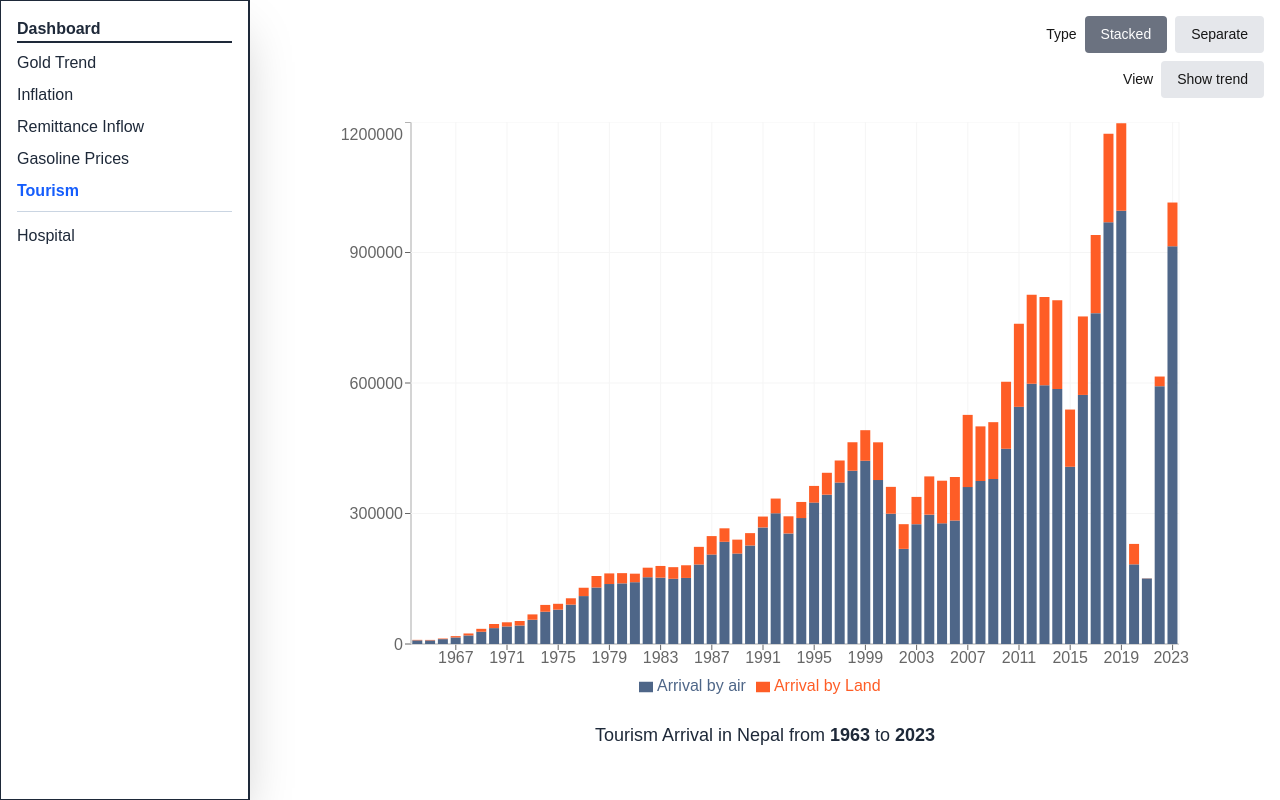
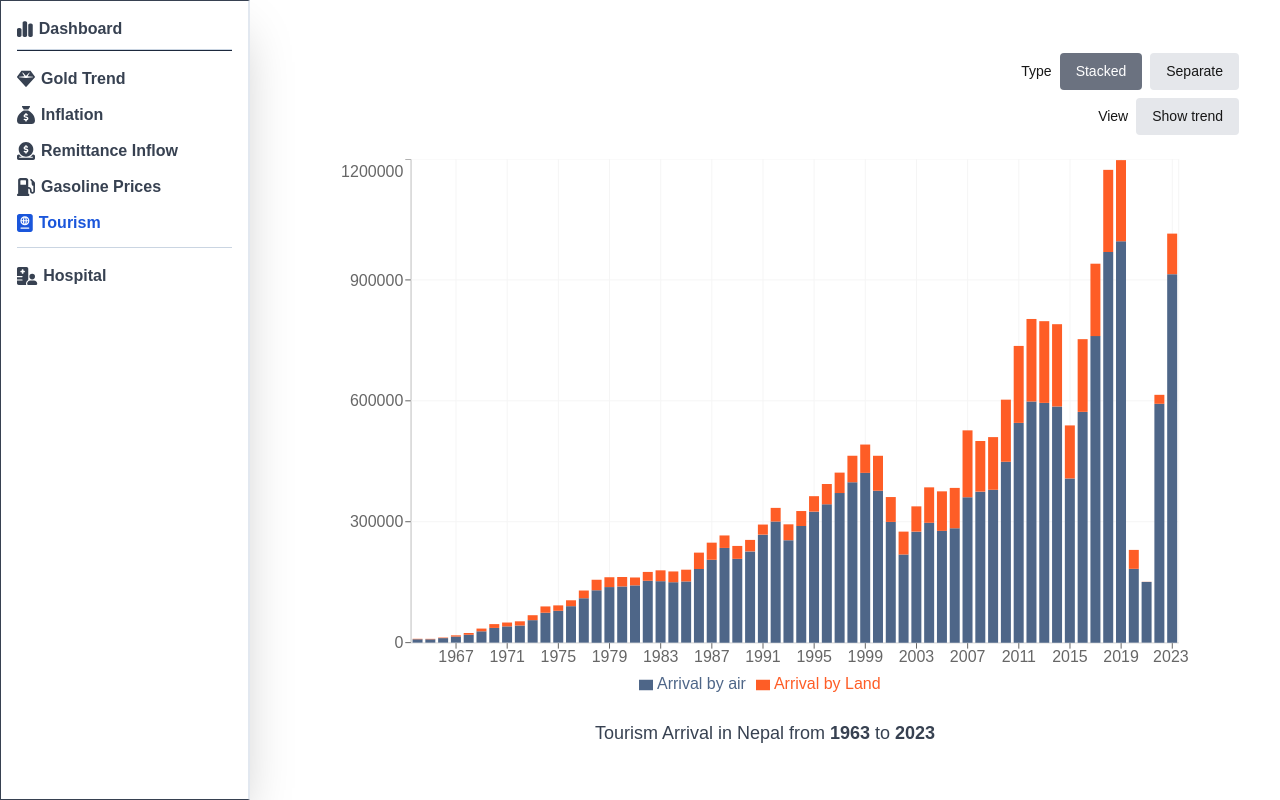
Before and after one commit to SagarMainali/visualized_nepal, a Next.js app: page /tourism in a window 1280 px wide. Built offline with nearby package versions, Linux system fonts and the light colour scheme.

Commit message:
added icons on sidebar and toggle feature

```diff
--- a/package.json
+++ b/package.json
@@ -10,6 +10,9 @@
     "postinstall": "flowbite-react patch"
   },
   "dependencies": {
+    "@fortawesome/fontawesome-svg-core": "^6.7.2",
+    "@fortawesome/free-solid-svg-icons": "^6.7.2",
+    "@fortawesome/react-fontawesome": "^0.2.2",
     "axios": "^1.9.0",
     "cheerio": "^1.0.0",
     "clsx": "^2.1.1",
--- a/src/app/(pages)/tourism/page.tsx
+++ b/src/app/(pages)/tourism/page.tsx
@@ -54,8 +54,8 @@ export default function Tourism() {
     return (
         tourismData
             ? (
-                <div className='h-full w-full flex flex-col items-center gap-6'>
-                    <div className='w-full flex flex-col items-end gap-2'>
+                <div className='h-full w-full flex flex-col items-center justify-center gap-6'>
+                    <div className='w-[95%] flex flex-col items-end gap-2'>
                         <div className='view-options'> Type
                             <span onClick={() => handleSelectionsChange('stacked')} className={selections.stacked ? 'selected' : ''}>Stacked</span>
                             <span onClick={() => handleSelectionsChange('separate')} className={!selections.stacked ? 'selected' : ''}>Separate</span>
@@ -64,7 +64,7 @@ export default function Tourism() {
                             <span onClick={() => handleSelectionsChange('trend')} className={selections.showTrend ? 'selected' : ''}>Show trend</span>
                         </div>
                     </div>
-                    <ResponsiveContainer width="85%" height="75%">
+                    <ResponsiveContainer width="85%" height="70%">
                         <ComposedChart data={tourismData} margin={{ left: 10, right: 10 }}>
                             <XAxis dataKey="year" />
                             <YAxis />
--- a/src/app/globals.css
+++ b/src/app/globals.css
@@ -16,9 +16,9 @@
 
 @theme {
   --color-golden: #ffd700;
-  --color-primary-blue: #155dfc;
+  --color-primary-blue: #1a56db;
   --color-primary-green: #4daf73;
-  --color-primary-gray: #1e2939;
+  --color-primary-gray: #374151;
   --color-light: #cad5e2;
 }
 
@@ -37,6 +37,14 @@ body {
 
 .b {
   border: 1px solid red;
+}
+
+aside > * {
+  @apply flex items-center gap-[6px];
+}
+
+.icon-h-default {
+  @apply text-[18px];
 }
 
 .active {
@@ -59,6 +67,6 @@ body {
   @apply bg-gray-500 text-white font-medium;
 }
 
-hr{
+hr {
   @apply text-light mb-1;
 }
--- a/src/components/Sidebar.tsx
+++ b/src/components/Sidebar.tsx
@@ -1,8 +1,10 @@
 'use client'
 
-import React from 'react'
+import { useState } from 'react'
 import Link from 'next/link'
 import { usePathname } from 'next/navigation'
+import { FontAwesomeIcon } from '@fortawesome/react-fontawesome';
+import { faBars, faChartSimple, faCircleDollarToSlot, faGasPump, faGem, faHospitalUser, faPassport, faSackDollar } from '@fortawesome/free-solid-svg-icons';
 
 export default function Sidebar() {
 
@@ -10,16 +12,49 @@ export default function Sidebar() {
 
     const isActive = (path: string) => path === pathname ? 'active' : '';
 
+    const [isMenuOpened, setIsMenuOpened] = useState(true);
+
     return (
-        <aside className="h-full w-[250px] border border-r-2 shadow-2xl flex flex-col p-4 gap-2 text-primary-gray">
-            <Link href='/' className={`font-semibold border-b-2 border-primary-gray ${isActive('/')}`}>Dashboard</Link>
-            <Link href='/gold-rate' className={isActive('/gold-rate')}>Gold Trend</Link>
-            <Link href='/inflation' className={isActive('/inflation')}>Inflation</Link>
-            <Link href='/remittance' className={isActive('/remittance')}>Remittance Inflow</Link>
-            <Link href='/gasoline-price' className={isActive('/gasoline-price')}>Gasoline Prices</Link>
-            <Link href='/tourism' className={isActive('/tourism')}>Tourism</Link>
+        <aside className={`h-full overflow-hidden border border-r-2 border-r-slate-200 shadow-2xl flex flex-col p-4 gap-3 text-primary-gray font-semibold ${isMenuOpened ? 'w-[250px]' : ''}`}>
+            <Link href='/' className={`${isActive('/')}`}>
+                <FontAwesomeIcon icon={faChartSimple} className={!isMenuOpened ? 'text-[22px]' : 'icon-h-default'} />
+                <span className={isMenuOpened ? '' : 'hidden'}>Dashboard</span>
+            </Link>
+            {/* <FontAwesomeIcon icon={faBars} className={`text-primary-gray cursor-pointer ${!isMenuOpened ? 'text-[22px]' : 'icon-h-default'}`} onClick={() => setIsMenuOpened(prev => !prev)} /> */}
+
+            <hr className='h-[2px] bg-slate-800 -mt-[4px]' />
+
+            <Link href='/gold-rate' className={isActive('/gold-rate')}>
+                <FontAwesomeIcon icon={faGem} className={!isMenuOpened ? 'text-[22px]' : 'icon-h-default'} />
+                <span className={isMenuOpened ? '' : 'hidden'}>Gold Trend</span>
+            </Link>
+
+            <Link href='/inflation' className={isActive('/inflation')}>
+                <FontAwesomeIcon icon={faSackDollar} className={!isMenuOpened ? 'text-[22px]' : 'icon-h-default'} />
+                <span className={isMenuOpened ? '' : 'hidden'}>Inflation</span>
+            </Link>
+
+            <Link href='/remittance' className={isActive('/remittance')}>
+                <FontAwesomeIcon icon={faCircleDollarToSlot} className={!isMenuOpened ? 'text-[22px]' : 'icon-h-default'} />
+                <span className={isMenuOpened ? '' : 'hidden'}>Remittance Inflow</span>
+            </Link>
+
+            <Link href='/gasoline-price' className={isActive('/gasoline-price')}>
+                <FontAwesomeIcon icon={faGasPump} className={!isMenuOpened ? 'text-[22px]' : 'icon-h-default'} />
+                <span className={isMenuOpened ? '' : 'hidden'}>Gasoline Prices</span>
+            </Link>
+
+            <Link href='/tourism' className={isActive('/tourism')}>
+                <FontAwesomeIcon icon={faPassport} className={!isMenuOpened ? 'text-[22px]' : 'icon-h-default'} />
+                <span className={isMenuOpened ? '' : 'hidden'}>Tourism</span>
+            </Link>
+
             <hr />
-            <Link href='/hospital' className={isActive('/hospital')}>Hospital</Link>
+
+            <Link href='/hospital' className={isActive('/hospital')}>
+                <FontAwesomeIcon icon={faHospitalUser} className={!isMenuOpened ? 'text-[22px]' : 'icon-h-default'} />
+                <span className={isMenuOpened ? '' : 'hidden'}>Hospital</span>
+            </Link>
         </aside>
     )
 }
```
Also changed, not shown: 1 other file (tests, documents, lock files or other folders).
